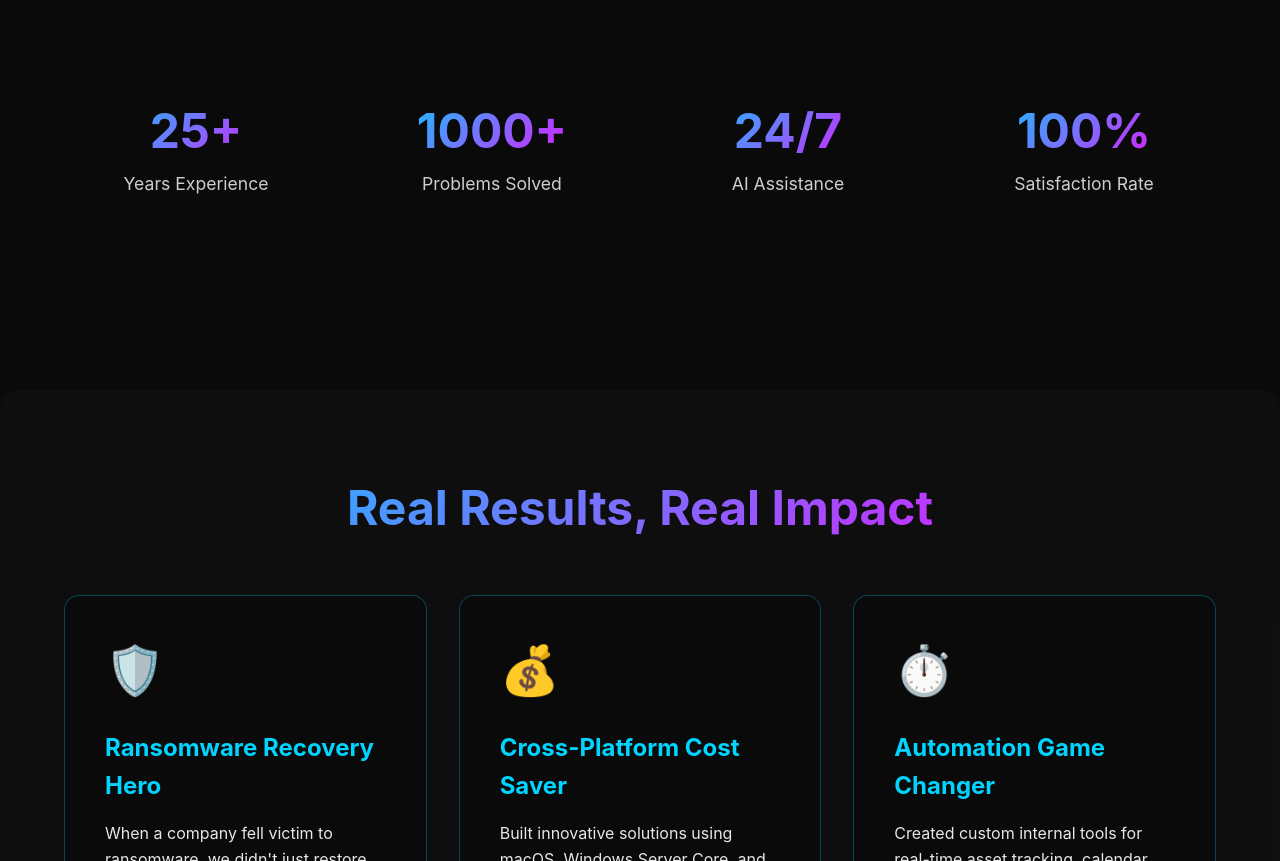
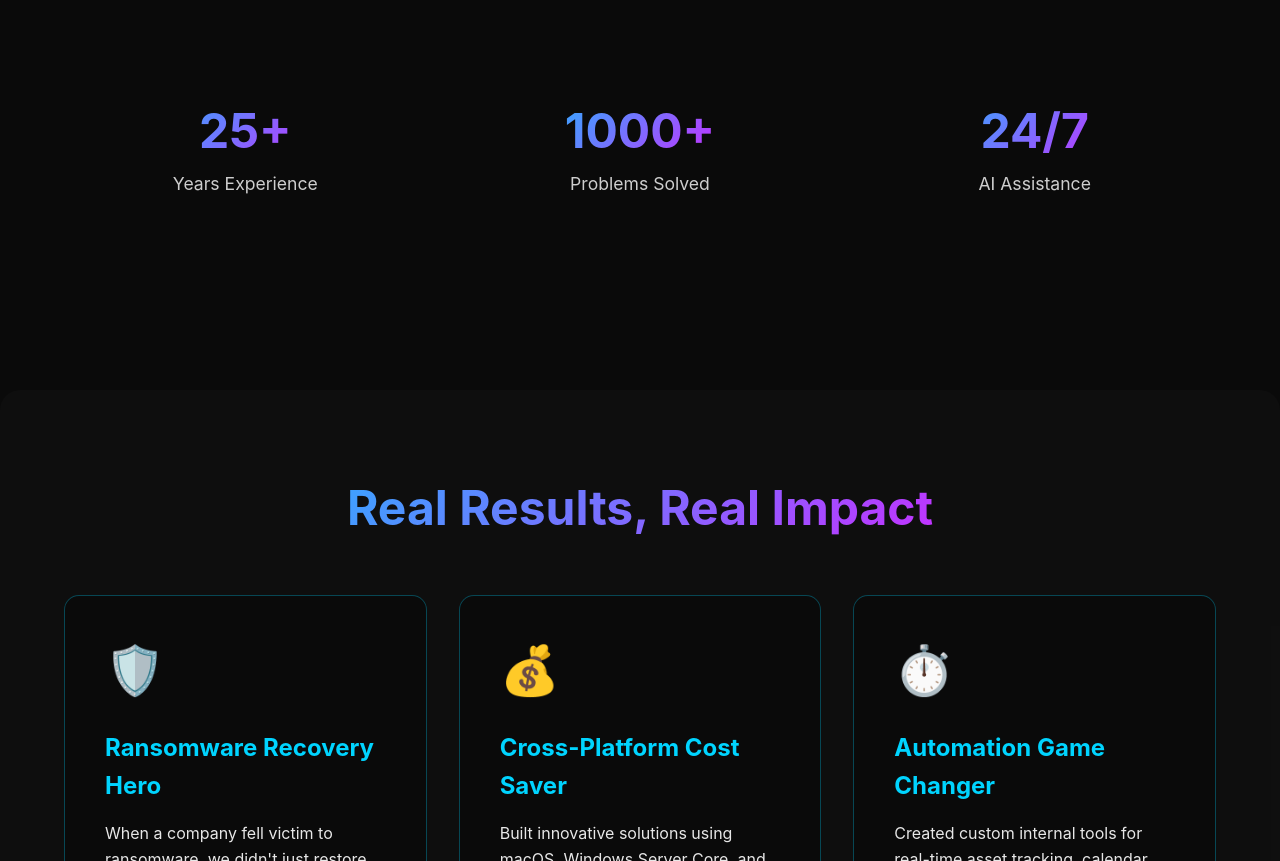
Before and after one commit to DaryllGomas/BigPicSolutions, a plain HTML site: page index.html in a window 1280 px wide. Shown: the part 3731-4592 px from the top of the page. Drawn offline with Linux system fonts and the light colour scheme.

Commit message:
document updates

```diff
--- a/index.html
+++ b/index.html
@@ -841,10 +841,6 @@
                 <div class="stat-number">24/7</div>
                 <div class="stat-label">AI Assistance</div>
             </div>
-            <div class="stat-item">
-                <div class="stat-number">100%</div>
-                <div class="stat-label">Satisfaction Rate</div>
-            </div>
         </div>
     </section>
 
```
